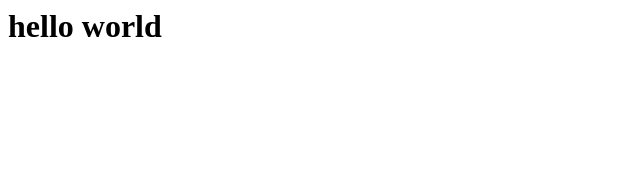
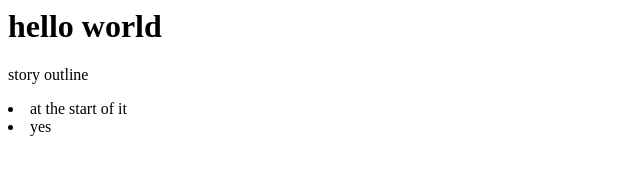
Before and after one commit to pressx2select/gamedev001, a plain HTML site: page index.html in a window 1280 px wide. Shown: the whole page, without its empty margins (0-640 px from the left). Drawn offline with Linux system fonts and the light colour scheme.

Commit message:
Headers
Adding small stuff

```diff
--- a/index.html
+++ b/index.html
@@ -1 +1,9 @@
-<h1>hello world</h1>
+<html>
+  <title>hello World</title>
+  <body>
+  <h1>hello world</h1>
+    <p>story outline</p>
+    <li>at the start of it</li>
+    <li>yes</li>
+  </body>
+</html>
```
